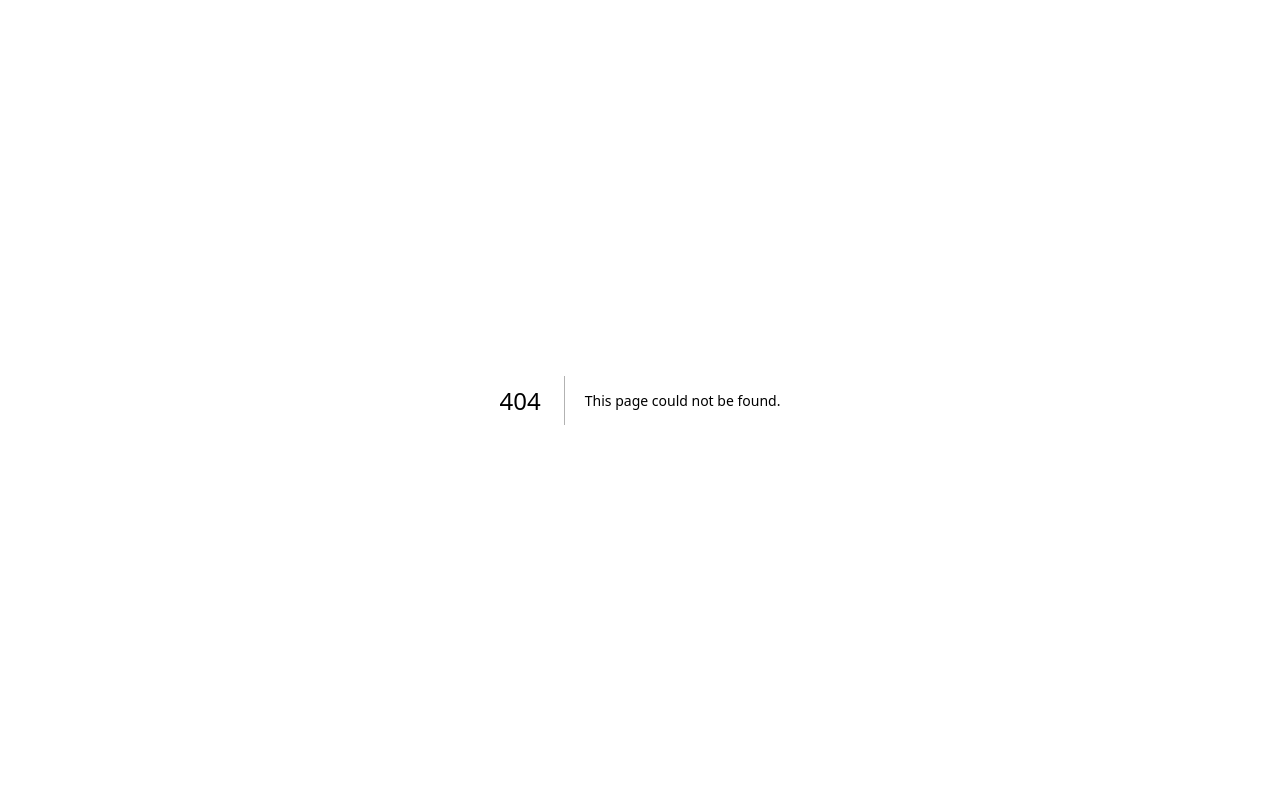
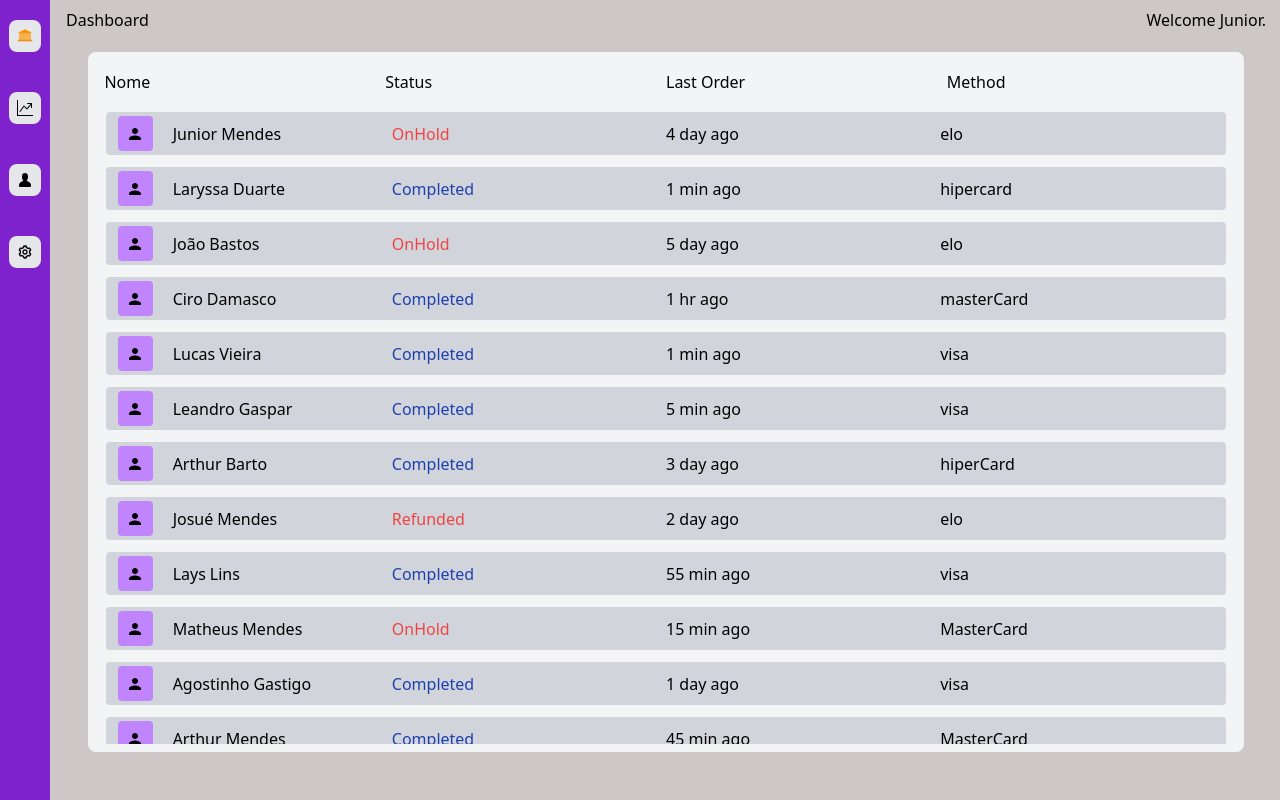
Before and after one commit to Josue-Mendes-Sales-Jr-dev/template-dashboard, a Next.js app: page /process in a window 1280 px wide. Before the commit this address had no page. Built offline with nearby package versions, Linux system fonts and the light colour scheme.

Commit message:
add components

```diff
--- /dev/null
+++ b/src/components/data/index.ts
@@ -0,0 +1,108 @@
+
+export const Data=[
+    { id:1,
+      nome:{ first:'Junior', last:'Mendes'},
+      total:2345.00,
+      status: 'OnHold',
+      method: 'elo',
+      date: '4 day ago'
+    },
+    { id:2,
+      nome:{ first:'Laryssa', last:'Duarte'},
+      total:4345.00,
+      status: 'Completed',
+      method: 'hipercard',
+      date: '1 min ago'
+    },
+    { id:3,
+      nome:{ first:'João', last:'Bastos'},
+      total:245.00,
+      status: 'OnHold',
+      method: 'elo',
+      date: '5 day ago'
+    },
+    { id:4,
+      nome:{ first:'Ciro', last:'Damasco'},
+      total:2345.00,
+      status: 'Completed',
+      method: 'masterCard',
+      date: '1 hr ago'
+    },
+    { id:5,
+      nome:{ first:'Lucas', last:'Vieira'},
+      total:45.00,
+      status: 'Completed',
+      method: 'visa',
+      date: '1 min ago'
+    },
+    { id:6,
+      nome:{ first:'Leandro', last:'Gaspar'},
+      total:234.00,
+      status: 'Completed',
+      method: 'visa',
+      date: '5 min ago'
+    },
+    { id:7,
+      nome:{ first:'Arthur', last:'Barto'},
+      total:594.00,
+      status: 'Completed',
+      method: 'hiperCard',
+      date: '3 day ago'
+    },
+    { id:8,
+      nome:{ first:'Josué', last:'Mendes'},
+      total:2345.00,
+      status: 'Refunded',
+      method: 'elo',
+      date: '2 day ago'
+    },
+    { id:9,
+      nome:{ first:'Lays', last:'Lins'},
+      total:3450.00,
+      status: 'Completed',
+      method: 'visa',
+      date: '55 min ago'
+    },
+    { id:10,
+      nome:{ first:'Matheus', last:'Mendes'},
+      total:2345.00,
+      status: 'OnHold',
+      method: 'MasterCard',
+      date: '15 min ago'
+    },
+    { id:11,
+      nome:{ first:'Agostinho', last:'Gastigo'},
+      total:12000.00,
+      status: 'Completed',
+      method: 'visa',
+      date: '1 day ago'
+    },
+    { id:12,
+      nome:{ first:'Arthur', last:' Mendes'},
+      total:2345.00,
+      status: 'Completed',
+      method: 'MasterCard',
+      date: '45 min ago'
+    },
+    { id:12,
+      nome:{ first:'Bruno', last:' Sales'},
+      total:1890.00,
+      status: 'Completed',
+      method: 'visa',
+      date: '15 min ago'
+    },
+    { id:13,
+      nome:{ first:'Thiago', last:'Alves'},
+      total:1345.00,
+      status: 'Completed',
+      method: 'MasterCard',
+      date: '15 day ago'
+    },
+    { id:14,
+      nome:{ first:'Janete', last:'Santiago'},
+      total:1805.00,
+      status: 'Completed',
+      method: 'visa',
+      date: '2 hs ago'
+    },
+]
--- a/src/components/header/index.tsx
+++ b/src/components/header/index.tsx
@@ -4,7 +4,7 @@ export const Header=()=>{
 
     return(
         <>
-        <div className="w-[100%] px-2 p-2 bg-yellow-500 h-[80px] flex items-center justify-between">
+        <div className="w-[100%] px-2 p-2 h-[40px] flex items-center justify-between">
           <p>
             Dashboard
           </p>
--- a/src/components/layout/index.tsx
+++ b/src/components/layout/index.tsx
@@ -13,7 +13,7 @@ export const Layout=(props:ILayoutProps)=>{
         <>
         <div className=" w-screen h-[100vh] flex gap-2">
             <Navbar/>
-            <div className="flex w-[95%] h-[100vh] bg-gray-400 flex-col border-box overflow-hidden">
+            <div className="flex w-[95%] h-[100vh] flex-col border-box overflow-hidden">
                 <Header/>
                 <div>
                     {
--- a/src/components/navbar/index.tsx
+++ b/src/components/navbar/index.tsx
@@ -12,13 +12,13 @@ interface INavbarProps{
 export const Navbar=(props:INavbarProps)=>{
     return(
         <>
-         <div className={`${props.className} bg-green-400 w-[50px] h-[100vh] flex flex-col items-center justify-center`}>
+         <div className={`${props.className} bg-purple-700 w-[50px] h-[100vh] flex flex-col items-center justify-center`}>
               <nav>
                 <ul className="w-[50px] h-[100vh] flex flex-col items-center gap-10 pt-5">
-                   <li className="p-2 bg-gray-200 rounded-lg hover:bg-green-800 "><Link  href="/"><FcLibrary/></Link></li>
-                   <li className="p-2 bg-gray-200 rounded-lg hover:bg-green-800 "><Link href="/"><BsGraphUpArrow/></Link></li>
-                   <li className="p-2 bg-gray-200 rounded-lg hover:bg-green-800 "><Link href="/"><GoPerson/></Link></li>
-                   <li className="p-2 bg-gray-200 rounded-lg hover:bg-green-800 "><Link href="/"><BiCog/></Link></li>
+                   <li className="p-2 bg-gray-200 rounded-lg hover:bg-purple-300 "><Link  href="/"><FcLibrary/></Link></li>
+                   <li className="p-2 bg-gray-200 rounded-lg hover:bg-purple-300 "><Link href="/"><BsGraphUpArrow/></Link></li>
+                   <li className="p-2 bg-gray-200 rounded-lg hover:bg-purple-300 "><Link href="/clients"><GoPerson/></Link></li>
+                   <li className="p-2 bg-gray-200 rounded-lg hover:bg-purple-300 "><Link href="/process"><BiCog/></Link></li>
 
                 </ul>
               </nav>
--- /dev/null
+++ b/src/components/orders/index,.tsx
@@ -0,0 +1,41 @@
+import 'tailwindcss/tailwind.css'
+import {AiFillShopping} from 'react-icons/ai'
+import { Data } from '../data'
+
+
+export const Orders=()=>{
+    return(
+        <>
+        <div  className='w-[90%] flex flex-col items-center pt-2  md:w-[32%] rounded-lg h-[250rem] mb-3  md:mb-[0px]  md:h-[100%] bg-gray-100 border-box overflow-hidden '>
+        <div  className='w-[98%] flex flex-col items-center   rounded-lg   md:mb-[0px]  h-[98%] bg-gray-100 overflow-auto '>
+             {
+                Data.map(items=>(
+                    // eslint-disable-next-line react/jsx-key
+        <div className='flex items-center justify-between h-[80px] w-[95%] mb-2 px-2 py-2 rounded bg-gray-300'>
+            <div className='flex gap-3 items-center'>
+               <span className='flex items-center justify-center w-[35px] h-[38px] rounded bg-purple-400'>
+                <AiFillShopping/>
+               </span>
+               <div className=' flex flex-col items-center justify-center'>
+                   <p>
+                     <strong>{items.nome.first}</strong>
+                   </p>
+                   <p className='text-[.7rem]'>
+                   ${items.total},00
+                   </p>
+               </div>
+            </div>
+            <div className='text-[1rem] flex items-center justify-center'>
+              <p>
+              {items.date}
+              </p>
+            </div>
+        </div>
+
+                ))
+             }
+            </div>
+         </div>
+        </>
+    )
+}
--- /dev/null
+++ b/src/pages/clients.tsx
@@ -0,0 +1,62 @@
+import Image from 'next/image'
+import { Layout } from '@/components/layout'
+import { IoMdPerson} from 'react-icons/io'
+import { Data } from '@/components/data'
+
+
+export default function Clients() {
+  return (
+  <>
+   <div className='W-[100vw] h-[100vh] flex items-center justify-center '>
+     <Layout>
+      <div className='W-[100%] h-[100%] mt-2 flex flex-col items-center justify-center'>
+        <ul className=' flex  items-center justify-between lg:justify-center w-[95%]  py-2 px-[1rem] bg-gray-100 h-[60px] rounded-tl-lg rounded-tr-lg'>
+            <li className='lg:w-[25%] w-[20%]' >
+                Nome
+            </li>
+            <li className='lg:w-[25%] w-[50%]'>
+                Email
+            </li >
+            <li className='w-[25%] hidden lg:inline'>
+                Last Order
+            </li>
+            <li className='w-[25%] hidden lg:inline'>
+                Method
+            </li>
+        </ul>
+        <div className='flex flex-col gap-3 w-[95%] items-center h-[80vh] sm:h-[60vh] lg:h-[80vh] pb-2 rounded-bl-lg rounded-br-lg bg-gray-100 overflow-hidden'>
+            <ul className='flex flex-col gap-3 w-[99%] items-center h-[100%] bg-gray-100 overflow-auto  ' >
+              {
+                Data.map((items)=>(
+                    <>
+                    <li  className=' flex items-center justify-between lg:justify-center  w-[98%] px-3 bg-gray-300 h-[55px] rounded'>
+                        <li key={items.id} className='lg:w-[25%] w-[20%] py-1' >
+                           <div className='flex w-[100%] gap-3 lg:gap-5 items-center'>
+                            <span className='flex items-center justify-center rounded bg-purple-400 w-[35px] h-[35px]'><IoMdPerson className='sm:w-[30px] w-[25px]'/></span>
+                            <p className=' flex gap-1 md:text-[1rem] sm:text-[.8rem] text-[.6rem]'>
+                                <span>{items.nome.first}</span>
+                                {items.nome.last}
+                            </p>
+                           </div>
+                        </li>
+                                     <li className='lg:w-[25%] w-[50%] md:text-[1rem] sm:text-[.8rem] text-[.6rem]'>
+                         <p>{items.nome.first}{items.nome.last}@gmail.com</p>
+                                     </li >
+                                     <li className='w-[25%] hidden lg:inline'>
+                                    {items.status}
+                                     </li>
+                                     <li className='w-[25%] hidden lg:inline'>
+                                     {items.method}
+                                     </li>
+                    </li>
+                 </>
+                ))
+              }
+            </ul>
+        </div>
+      </div>
+     </Layout>
+    </div>
+  </>
+  )
+}
--- a/src/pages/index.tsx
+++ b/src/pages/index.tsx
@@ -1,27 +1,26 @@
 import Image from 'next/image'
-import { Inter } from 'next/font/google'
 import { Layout } from '@/components/layout'
 import { Card } from '@/components/card'
+import { Data } from '@/components/data'
+import { Orders } from '@/components/orders/index,'
 
-const inter = Inter({ subsets: ['latin'] })
 
 export default function Home() {
   return (
   <>
    <div className='W-[100vw] h-[100vh] flex items-center justify-center '>
      <Layout>
-      <div className=' h-[100vh] overflow-auto py-[7rem] md:overflow md:py-0'>
+      <div className=' h-[100vh] overflow-auto py-[5rem] sm:py-[3rem] md:overflow md:py-0'>
         <div className='flex flex-col flex-row gap-3 items-center justify-center h-[100vh] '>
-          <div className='flex flex-col md:flex-row gap-3 w-[100%] items-center justify-center'>
-            <Card className='w-[90%] md:w-[39%] rounded-lg' title='valor' subtitle='semanal' value='+18%'/>
-            <Card className='w-[90%] md:w-[34%] rounded-lg' title='valor' subtitle='ROI transação' value='+11%'/>
-            <Card className='w-[90%] md:w-[24%] rounded-lg' title='valor' subtitle='Superavit' value='+18%'/>
+          <div className='flex flex-col sm:flex-row gap-3 w-[100%] items-center justify-center'>
+            <Card className='w-[90%] sm:w-[30%] mt-5 sm:mt-0 md:w-[39%] rounded-lg' title='valor' subtitle='semanal' value='+18%'/>
+            <Card className='w-[90%] sm:w-[30%] md:w-[34%] rounded-lg' title='valor' subtitle='ROI transação' value='+11%'/>
+            <Card className='w-[90%] sm:w-[26%] md:w-[24%] rounded-lg' title='valor' subtitle='Superavit' value='+18%'/>
           </div>
-          <div className='flex flex-col md:flex-row gap-3 w-[100%] h-[75vh] mb-15 md:mb-8 items-center justify-center'>
-            <div className='w-[90%] md:w-[60%] rounded-lg h-[50rem] md:h-[100%] bg-red-400'>
+          <div className='flex flex-col md:flex-row gap-3 w-[100%] h-[73vh] mb-[2.5rem] md:mb-[2.5rem] items-center justify-center'>
+            <div className='w-[90%] md:w-[65.8%] rounded-lg h-[50rem] md:h-[100%] bg-red-400'>
             </div>
-            <div  className='w-[90%] md:w-[38.2%] rounded-lg h-[50rem] mb-10 md:0  md:h-[100%] bg-blue-400'>
-            </div>
+            <Orders/>
           </div>
         </div>
       </div>
--- /dev/null
+++ b/src/pages/process.tsx
@@ -0,0 +1,62 @@
+import Image from 'next/image'
+import { Layout } from '@/components/layout'
+import { IoMdPerson} from 'react-icons/io'
+import { Data } from '@/components/data'
+
+
+export default function Process() {
+  return (
+  <>
+   <div className='W-[100vw] h-[100vh] flex items-center justify-center '>
+     <Layout>
+      <div className='W-[100%] h-[100%] mt-2 flex flex-col items-center justify-center'>
+        <ul className=' flex  items-center justify-between lg:justify-center w-[95%]  py-2 px-[1rem] bg-gray-100 h-[60px] rounded-tl-lg rounded-tr-lg'>
+            <li className='lg:w-[25%] w-[20%]' >
+                Nome
+            </li>
+            <li className='lg:w-[25%] w-[50%]'>
+                Status
+            </li >
+            <li className='w-[25%] hidden lg:inline'>
+                Last Order
+            </li>
+            <li className='w-[25%] hidden lg:inline'>
+                Method
+            </li>
+        </ul>
+        <div className='flex flex-col gap-3 w-[95%] items-center h-[80vh] sm:h-[60vh] lg:h-[80vh] pb-2 rounded-bl-lg rounded-br-lg bg-gray-100 overflow-hidden'>
+            <ul className='flex flex-col gap-3 w-[99%] items-center h-[100%] bg-gray-100 overflow-auto  ' >
+              {
+                Data.map((items)=>(
+                    <>
+                    <li  className=' flex items-center justify-between lg:justify-center  w-[98%] px-3 bg-gray-300 h-[55px] rounded'>
+                        <li key={items.id} className='lg:w-[25%] w-[20%] py-1' >
+                           <div className='flex w-[100%] gap-3 lg:gap-5 items-center'>
+                            <span className='flex items-center justify-center rounded bg-purple-400 w-[35px] h-[35px]'><IoMdPerson className='sm:w-[30px] w-[25px]'/></span>
+                            <p className=' flex gap-1 md:text-[1rem] sm:text-[.8rem] text-[.6rem]'>
+                                <span>{items.nome.first}</span>
+                                {items.nome.last}
+                            </p>
+                           </div>
+                        </li>
+                                     <li className={`${items.status=="Completed" ? 'text-blue-800' : 'text-red-500'} lg:w-[25%] w-[50%] md:text-[1rem] sm:text-[.8rem] text-[.6rem]`}>
+                                   <p>{items.status}</p>
+                                     </li >
+                                     <li className='w-[25%] hidden lg:inline'>
+                                    {items.date}
+                                     </li>
+                                     <li className='w-[25%] hidden lg:inline'>
+                                     {items.method}
+                                     </li>
+                    </li>
+                 </>
+                ))
+              }
+            </ul>
+        </div>
+      </div>
+     </Layout>
+    </div>
+  </>
+  )
+}
--- a/src/styles/globals.css
+++ b/src/styles/globals.css
@@ -18,10 +18,5 @@
 
 body {
   color: rgb(var(--foreground-rgb));
-  background: linear-gradient(
-      to bottom,
-      transparent,
-      rgb(var(--background-end-rgb))
-    )
-    rgb(var(--background-start-rgb));
+  background: rgb(206, 199, 199);
 }
```
